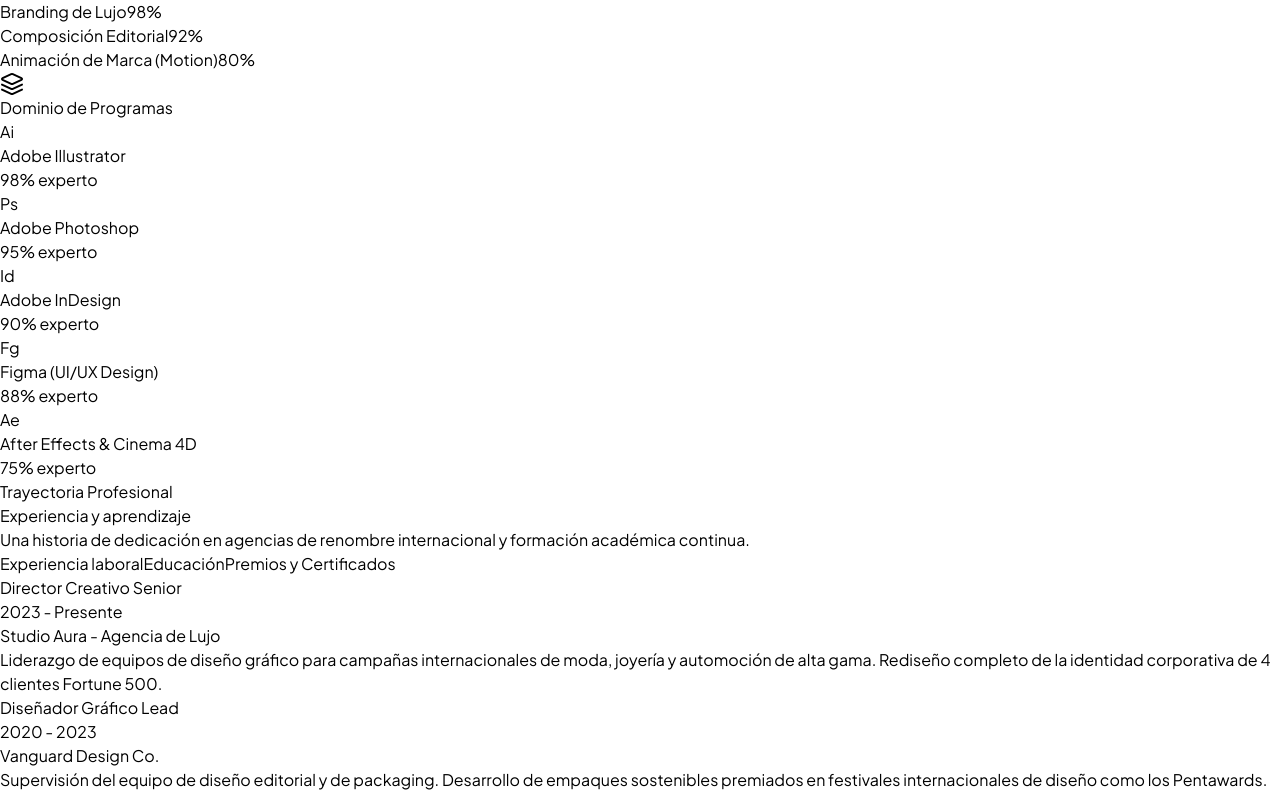
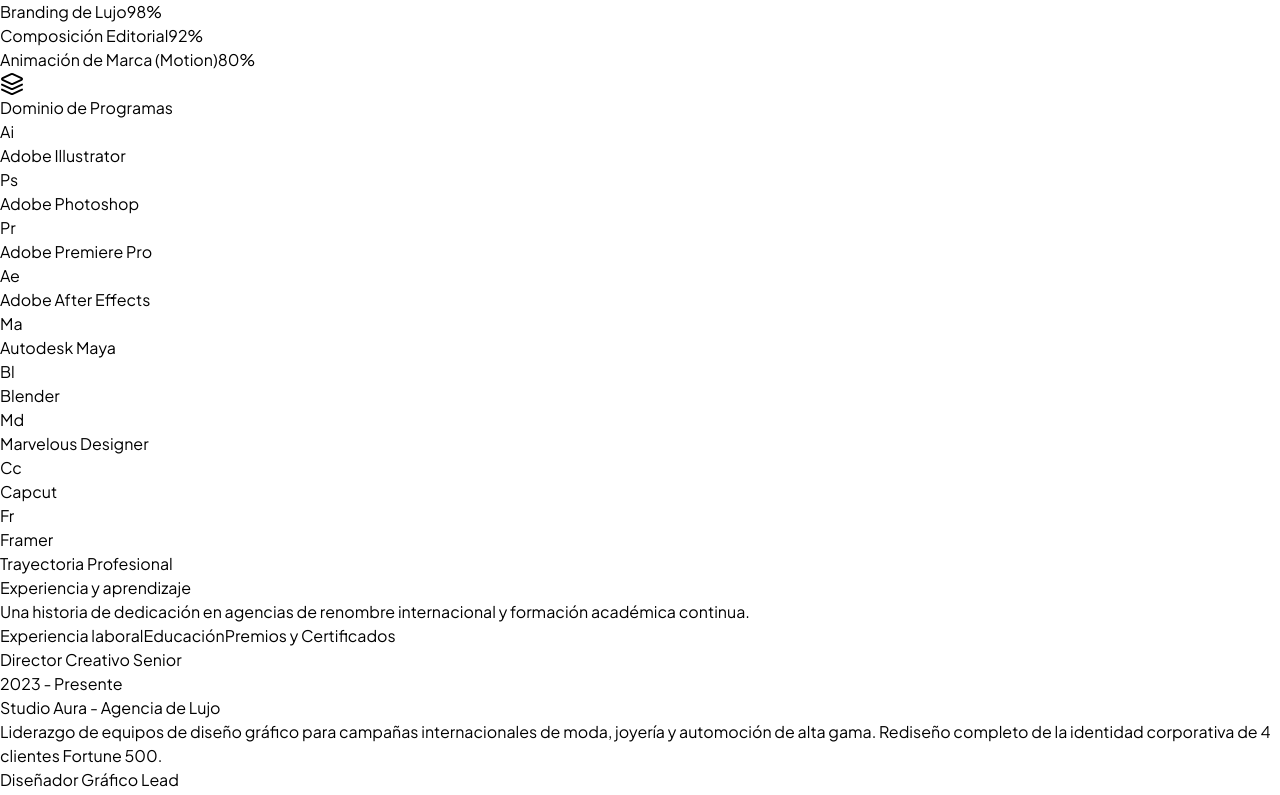
Before and after one commit to Helltoyde/Portafolio, a React (Vite) app: page / in a window 1280 px wide. Shown: the part 3042-3837 px from the top of the page. Built offline with nearby package versions, Linux system fonts and the light colour scheme; a web font is replaced by a local one.

Commit message:
Actualizacion grid programas.

```diff
--- a/src/components/portafolio.tsx
+++ b/src/components/portafolio.tsx
@@ -97,9 +97,13 @@
     software: [
       { name: "Adobe Illustrator", level: 98, icon: "Ai" },
       { name: "Adobe Photoshop", level: 95, icon: "Ps" },
-      { name: "Adobe InDesign", level: 90, icon: "Id" },
-      { name: "Figma (UI/UX Design)", level: 88, icon: "Fg" },
-      { name: "After Effects & Cinema 4D", level: 75, icon: "Ae" }
+      { name: "Adobe Premiere Pro", level: 90, icon: "Pr" },
+      { name: "Adobe After Effects", level: 92, icon: "Ae" },
+      { name: "Autodesk Maya", level: 85, icon: "Ma" },
+      { name: "Blender", level: 88, icon: "Bl" },
+      { name: "Marvelous Designer", level: 80, icon: "Md" },
+      { name: "Capcut", level: 85, icon: "Cc" },
+      { name: "Framer", level: 78, icon: "Fr" }
     ]
   },
 
@@ -961,12 +965,11 @@
               <h3 className="text-xl font-bold text-pink-400 flex items-center gap-2 mb-6">
                 <Layers className="w-5 h-5" /> Dominio de Programas
               </h3>
-              <div className="grid grid-cols-2 md:grid-cols-5 gap-4">
+              <div className="grid grid-cols-3 md:grid-cols-3 gap-4">
                 {PORTFOLIO_CONFIG.skills.software.map((sw, index) => (
                   <div key={index} className={`p-4 rounded-xl border text-center ${darkMode ? 'bg-neutral-900/60 border-white/5' : 'bg-white border-black/5'}`}>
                     <div className="text-indigo-400 text-lg font-black mb-1">{sw.icon}</div>
                     <div className="text-xs font-bold text-neutral-300">{sw.name}</div>
-                    <div className="text-[10px] text-neutral-500 mt-1">{sw.level}% experto</div>
                   </div>
                 ))}
               </div>
```
Also changed, not shown: 1 other file (tests, documents, lock files or other folders).
